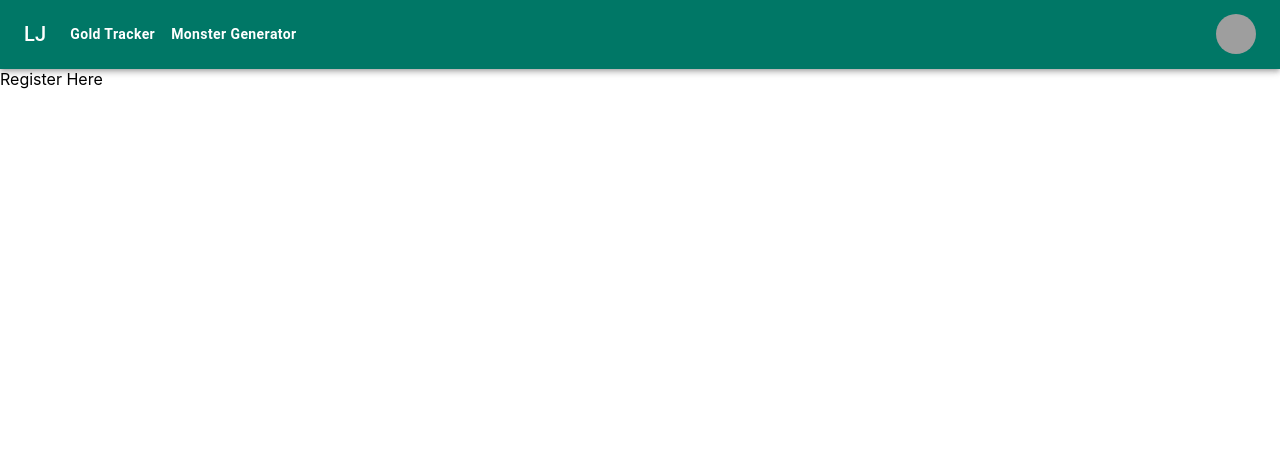
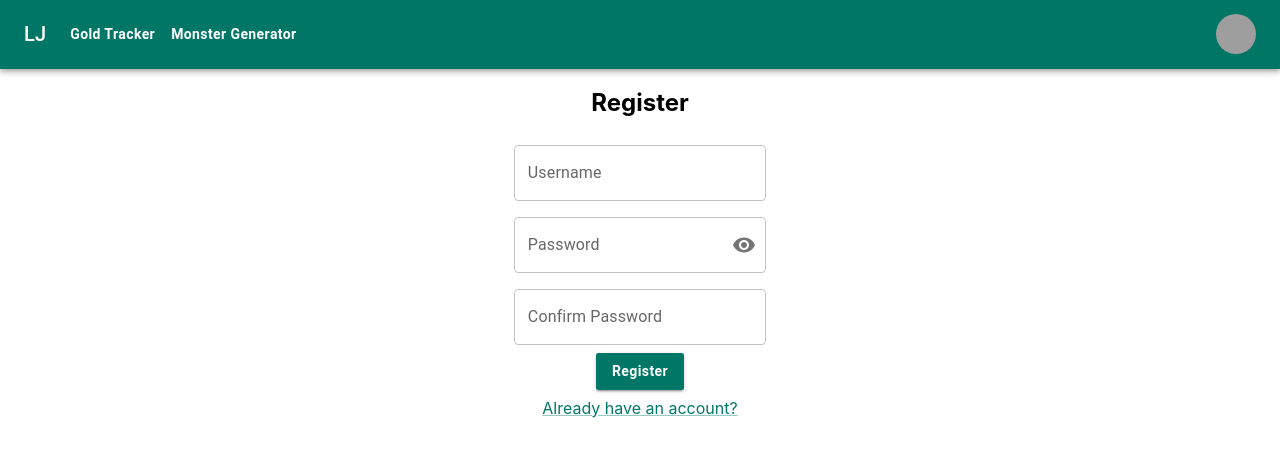
Before and after one commit to JusticeLuke/gold_tracker, a React (Create React App) app in the folder gold_tracker_ui/: page /register in a window 1280 px wide. Shown: the top 456 px of the page. Built offline with nearby package versions, Linux system fonts and the light colour scheme; grey boxes are pictures that could not be loaded.

Commit message:
Add username state, links, and working button to login/register forms

```diff
--- a/gold_tracker_ui/src/components/accounts/Login.tsx
+++ b/gold_tracker_ui/src/components/accounts/Login.tsx
@@ -9,21 +9,18 @@
 import VisibilityOff from "@mui/icons-material/VisibilityOff";
 import CommonButton from "../common/commonButton/CommonButton";
 import Grid from "@mui/material/Grid";
+import Link from "@mui/material/Link";
 
 interface State {
-  amount: string;
+  username: string;
   password: string;
-  weight: string;
-  weightRange: string;
   showPassword: boolean;
 }
 
 export default function Login() {
   const [values, setValues] = React.useState<State>({
-    amount: "",
+    username: "",
     password: "",
-    weight: "",
-    weightRange: "",
     showPassword: false,
   });
 
@@ -45,6 +42,10 @@
     event.preventDefault();
   };
 
+  const signInClick = () => {
+    console.log(values.username + " " + values.password);
+  };
+
   return (
     <Grid
       item
@@ -59,6 +60,8 @@
       <TextField
         label="Username"
         id="outlined-start-adornment"
+        value={values.username}
+        onChange={handleChange("username")}
         sx={{ m: 1, width: "25ch" }}
       />
       <FormControl sx={{ m: 1, width: "25ch" }} variant="outlined">
@@ -83,9 +86,16 @@
           label="Password"
         />
       </FormControl>
-      <CommonButton variant={"contained"} color={"primary"}>
+      <CommonButton
+        variant={"contained"}
+        color={"primary"}
+        onClick={signInClick}
+      >
         Sign In
       </CommonButton>
+      <Link href="register" sx={{ m: 1 }}>
+        Register Here
+      </Link>
     </Grid>
   );
 }
--- a/gold_tracker_ui/src/components/accounts/Register.tsx
+++ b/gold_tracker_ui/src/components/accounts/Register.tsx
@@ -1,5 +1,115 @@
-import React from "react";
+import * as React from "react";
+import IconButton from "@mui/material/IconButton";
+import OutlinedInput from "@mui/material/OutlinedInput";
+import InputLabel from "@mui/material/InputLabel";
+import InputAdornment from "@mui/material/InputAdornment";
+import FormControl from "@mui/material/FormControl";
+import TextField from "@mui/material/TextField";
+import Visibility from "@mui/icons-material/Visibility";
+import VisibilityOff from "@mui/icons-material/VisibilityOff";
+import CommonButton from "../common/commonButton/CommonButton";
 import Grid from "@mui/material/Grid";
+import Link from "@mui/material/Link";
+
+interface State {
+  username: string;
+  password: string;
+  confirmPassword: string;
+  showPassword: boolean;
+}
+
 export default function Register() {
-  return <Grid item>Register Here</Grid>;
+  const [values, setValues] = React.useState<State>({
+    username: "",
+    password: "",
+    confirmPassword: "",
+    showPassword: false,
+  });
+
+  const handleChange =
+    (prop: keyof State) => (event: React.ChangeEvent<HTMLInputElement>) => {
+      setValues({ ...values, [prop]: event.target.value });
+    };
+
+  const handleClickShowPassword = () => {
+    setValues({
+      ...values,
+      showPassword: !values.showPassword,
+    });
+  };
+
+  const handleMouseDownPassword = (
+    event: React.MouseEvent<HTMLButtonElement>
+  ) => {
+    event.preventDefault();
+  };
+
+  const registerClick = () => {
+    console.log(values.username);
+  };
+
+  return (
+    <Grid
+      item
+      xs={12}
+      sx={{
+        display: "flex",
+        flexDirection: "column",
+        alignItems: "center",
+      }}
+    >
+      <h2>Register</h2>
+      <TextField
+        label="Username"
+        id="outlined-start-adornment"
+        value={values.username}
+        onChange={handleChange("username")}
+        sx={{ m: 1, width: "25ch" }}
+      />
+      <FormControl sx={{ m: 1, width: "25ch" }} variant="outlined">
+        <InputLabel htmlFor="outlined-adornment-password">Password</InputLabel>
+        <OutlinedInput
+          id="outlined-adornment-password"
+          type={values.showPassword ? "text" : "password"}
+          value={values.password}
+          onChange={handleChange("password")}
+          endAdornment={
+            <InputAdornment position="end">
+              <IconButton
+                aria-label="toggle password visibility"
+                onClick={handleClickShowPassword}
+                onMouseDown={handleMouseDownPassword}
+                edge="end"
+              >
+                {values.showPassword ? <VisibilityOff /> : <Visibility />}
+              </IconButton>
+            </InputAdornment>
+          }
+          label="Password"
+        />
+      </FormControl>
+      <FormControl sx={{ m: 1, width: "25ch" }} variant="outlined">
+        <InputLabel htmlFor="outlined-adornment-password">
+          Confirm Password
+        </InputLabel>
+        <OutlinedInput
+          id="outlined-adornment-password"
+          type="password"
+          value={values.confirmPassword}
+          onChange={handleChange("confirmPassword")}
+          label="Confirm Password"
+        />
+      </FormControl>
+      <CommonButton
+        variant={"contained"}
+        color={"primary"}
+        onClick={registerClick}
+      >
+        Register
+      </CommonButton>
+      <Link href="login" sx={{ m: 1 }}>
+        Already have an account?
+      </Link>
+    </Grid>
+  );
 }
```
